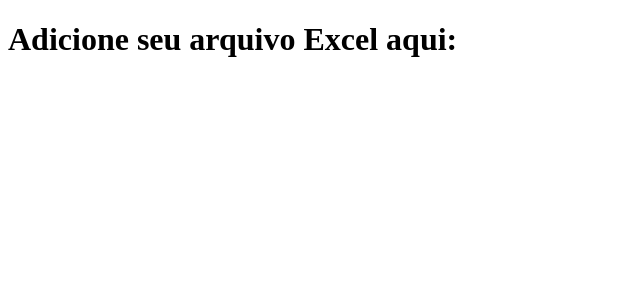
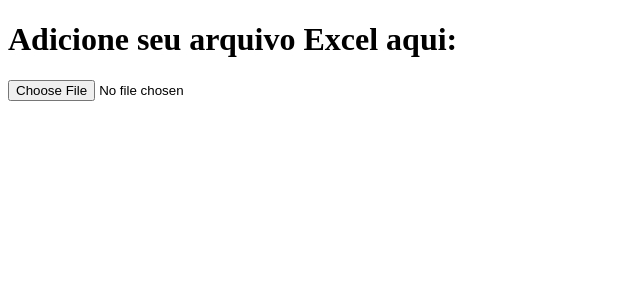
Before and after one commit to LeonardoLopesHonda/vetria-efetivo-atualizado, a Next.js app: page / in a window 1280 px wide. Shown: the top 300 px of the page, without its empty margins (0-640 px from the left). Built offline with nearby package versions, Linux system fonts and the light colour scheme.

Commit message:
Moved `api` to `pages` directory

```diff
--- a/pages/index.js
+++ b/pages/index.js
@@ -1,5 +1,10 @@
 function Home() {
-  return <h1>Adicione seu arquivo Excel aqui:</h1>;
+  return (
+    <div>
+      <h1>Adicione seu arquivo Excel aqui:</h1>
+      <input type="file" />
+    </div>
+  );
 }
 
 export default Home;
```
Also changed, not shown: pages/api/v1/status/index.js (added).
